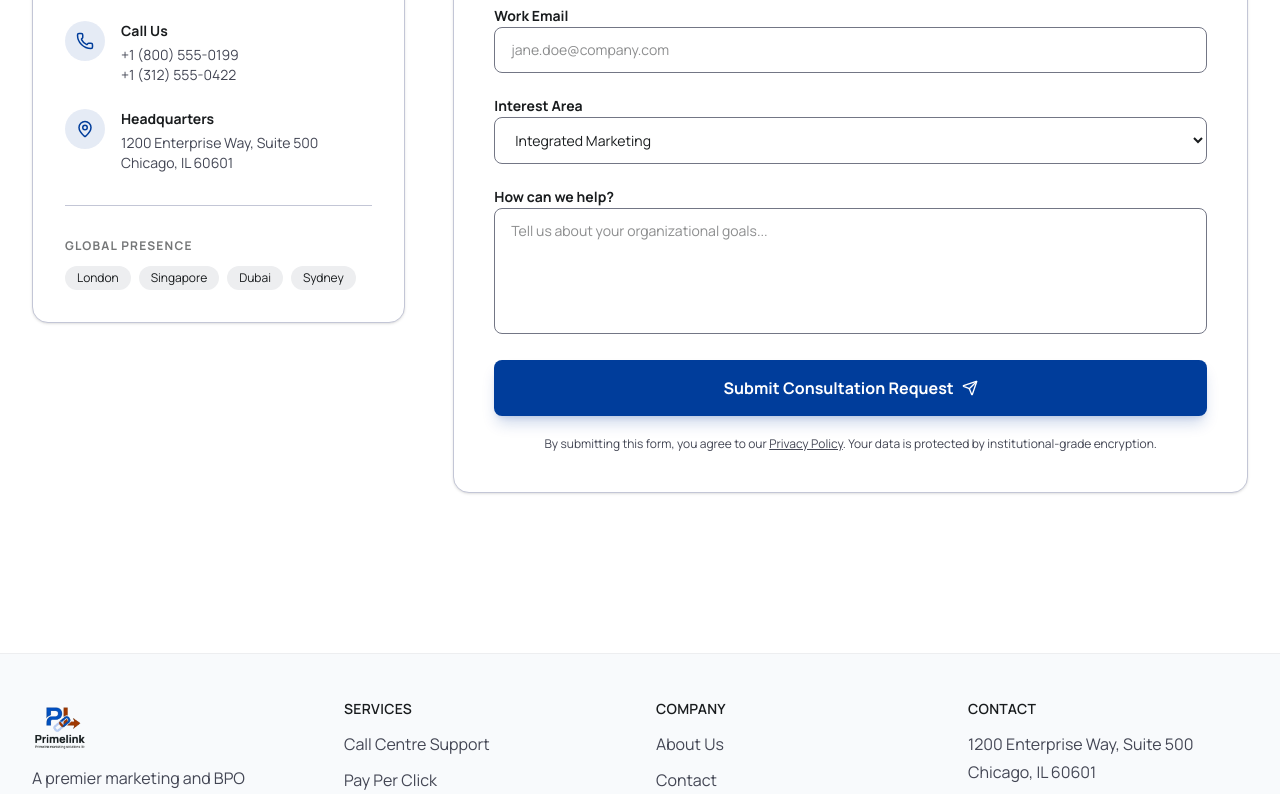
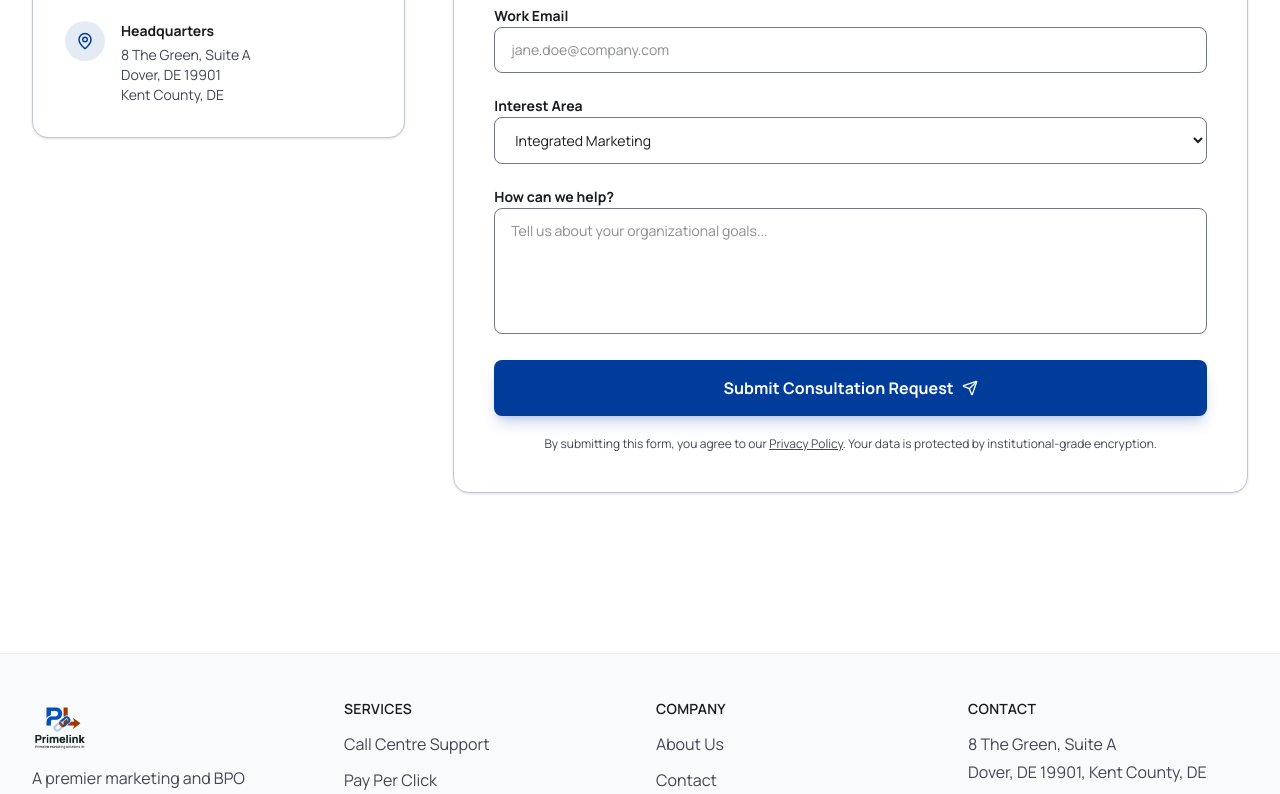
Before and after one commit to iamrehank/Primelink, a React (Vite) app: page /contact in a window 1280 px wide. Shown: the part 480-1274 px from the top of the page. Built offline with nearby package versions, Linux system fonts and the light colour scheme.

Commit message:
address update

```diff
--- a/index.html
+++ b/index.html
@@ -36,10 +36,10 @@
       },
       "address": {
         "@type": "PostalAddress",
-        "streetAddress": "1200 Enterprise Way, Suite 500",
-        "addressLocality": "Chicago",
-        "addressRegion": "IL",
-        "postalCode": "60601",
+        "streetAddress": "8 The Green, Suite A",
+        "addressLocality": "Dover",
+        "addressRegion": "DE",
+        "postalCode": "19901",
         "addressCountry": "US"
       },
       "sameAs": [
--- a/src/components/Footer.tsx
+++ b/src/components/Footer.tsx
@@ -43,8 +43,8 @@ export default function Footer() {
         <div id="footer-contact">
           <div className="text-label-bold text-on-surface mb-4 uppercase tracking-wider text-sm">Contact</div>
           <address className="text-body-md text-on-surface-variant not-italic space-y-1">
-            <p>1200 Enterprise Way, Suite 500</p>
-            <p>Chicago, IL 60601</p>
+            <p>8 The Green, Suite A</p>
+            <p>Dover, DE 19901, Kent County, DE</p>
             <a href="mailto:inquiry@primelinkmkt.com" className="hover:text-primary transition-colors block mt-2">
               inquiry@primelinkmkt.com
             </a>
--- a/src/pages/Contact.tsx
+++ b/src/pages/Contact.tsx
@@ -1,6 +1,6 @@
 import { motion } from 'motion/react';
 import { Helmet } from 'react-helmet-async';
-import { Mail, Phone, MapPin, Send } from 'lucide-react';
+import { Mail, MapPin, Send } from 'lucide-react';
 
 export default function Contact() {
   return (
@@ -45,36 +45,18 @@ export default function Contact() {
 
                 <div className="flex gap-4">
                   <div className="w-10 h-10 rounded-full bg-primary/10 flex items-center justify-center text-primary flex-shrink-0" aria-hidden="true">
-                    <Phone size={18} />
-                  </div>
-                  <div>
-                    <p className="font-bold text-sm mb-1">Call Us</p>
-                    <a href="tel:+18005550199" className="text-on-surface-variant text-sm hover:text-primary transition-colors block">+1 (800) 555-0199</a>
-                    <a href="tel:+13125550422" className="text-on-surface-variant text-sm hover:text-primary transition-colors block">+1 (312) 555-0422</a>
-                  </div>
-                </div>
-
-                <div className="flex gap-4">
-                  <div className="w-10 h-10 rounded-full bg-primary/10 flex items-center justify-center text-primary flex-shrink-0" aria-hidden="true">
                     <MapPin size={18} />
                   </div>
                   <div>
                     <p className="font-bold text-sm mb-1">Headquarters</p>
                     <p className="text-on-surface-variant text-sm">
-                      1200 Enterprise Way, Suite 500<br />Chicago, IL 60601
+                      8 The Green, Suite A<br />Dover, DE 19901<br />Kent County, DE
                     </p>
                   </div>
                 </div>
               </address>
 
-              <div className="mt-8 pt-8 border-t border-outline-variant">
-                <p className="font-bold mb-3 uppercase tracking-widest text-xs opacity-60">Global Presence</p>
-                <div className="flex flex-wrap gap-2">
-                  {['London', 'Singapore', 'Dubai', 'Sydney'].map((city) => (
-                    <span key={city} className="px-3 py-1 bg-surface-container rounded-full text-xs">{city}</span>
-                  ))}
-                </div>
-              </div>
+
             </div>
           </div>
 
--- a/src/pages/PrivacyPolicy.tsx
+++ b/src/pages/PrivacyPolicy.tsx
@@ -67,8 +67,9 @@ To exercise any of these rights, please contact us using the details provided be
     content: `If you have any questions, concerns, or requests regarding this Privacy Policy or our data practices, please contact us at:
 
 Primelink Marketing Solution LLC
-1200 Enterprise Way, Suite 500
-Chicago, IL 60601
+8 The Green, Suite A
+Dover, DE 19901
+Kent County, DE
 
 Email: inquiry@primelinkmkt.com
 Phone: +1 (800) 555-0199`,
```
